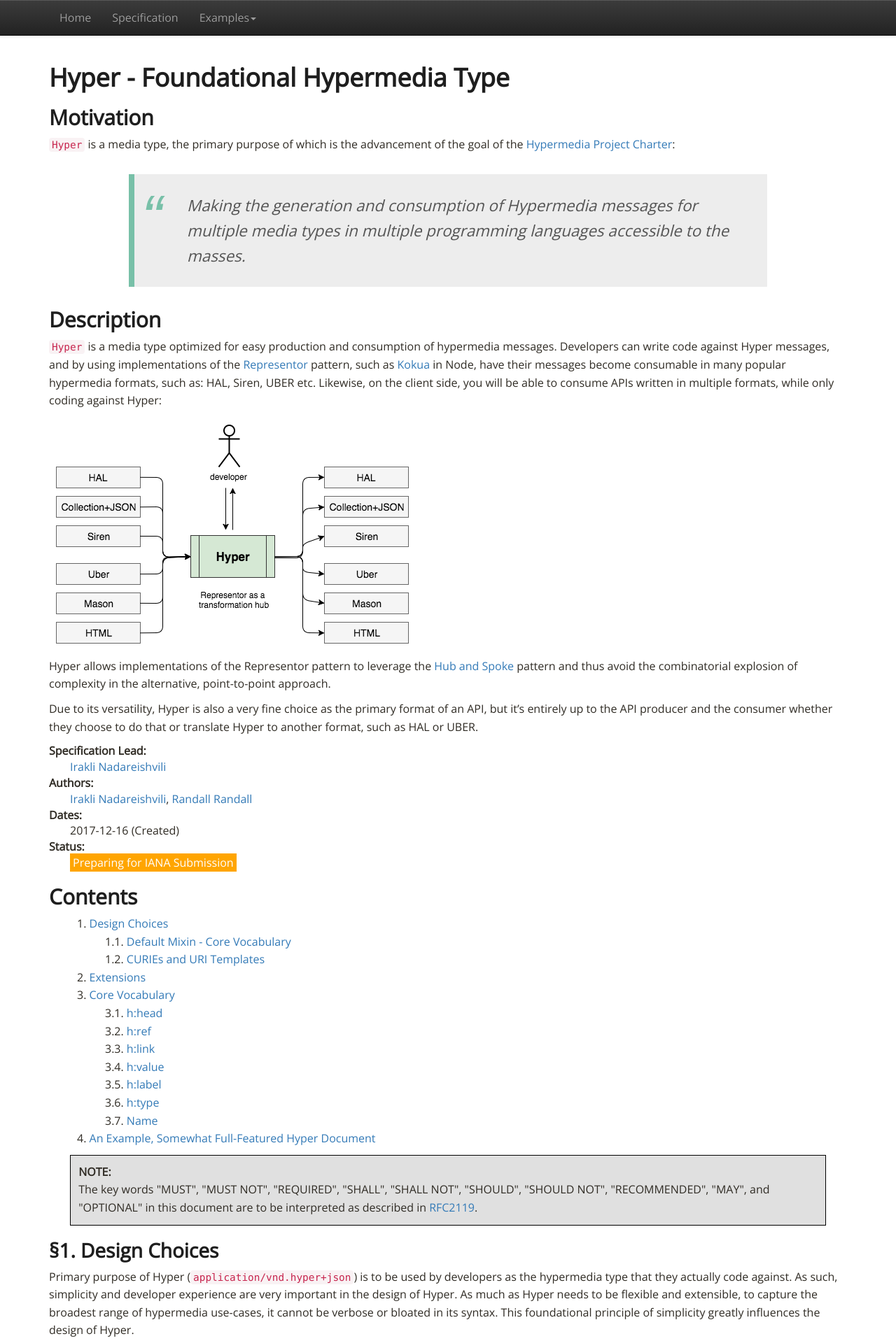
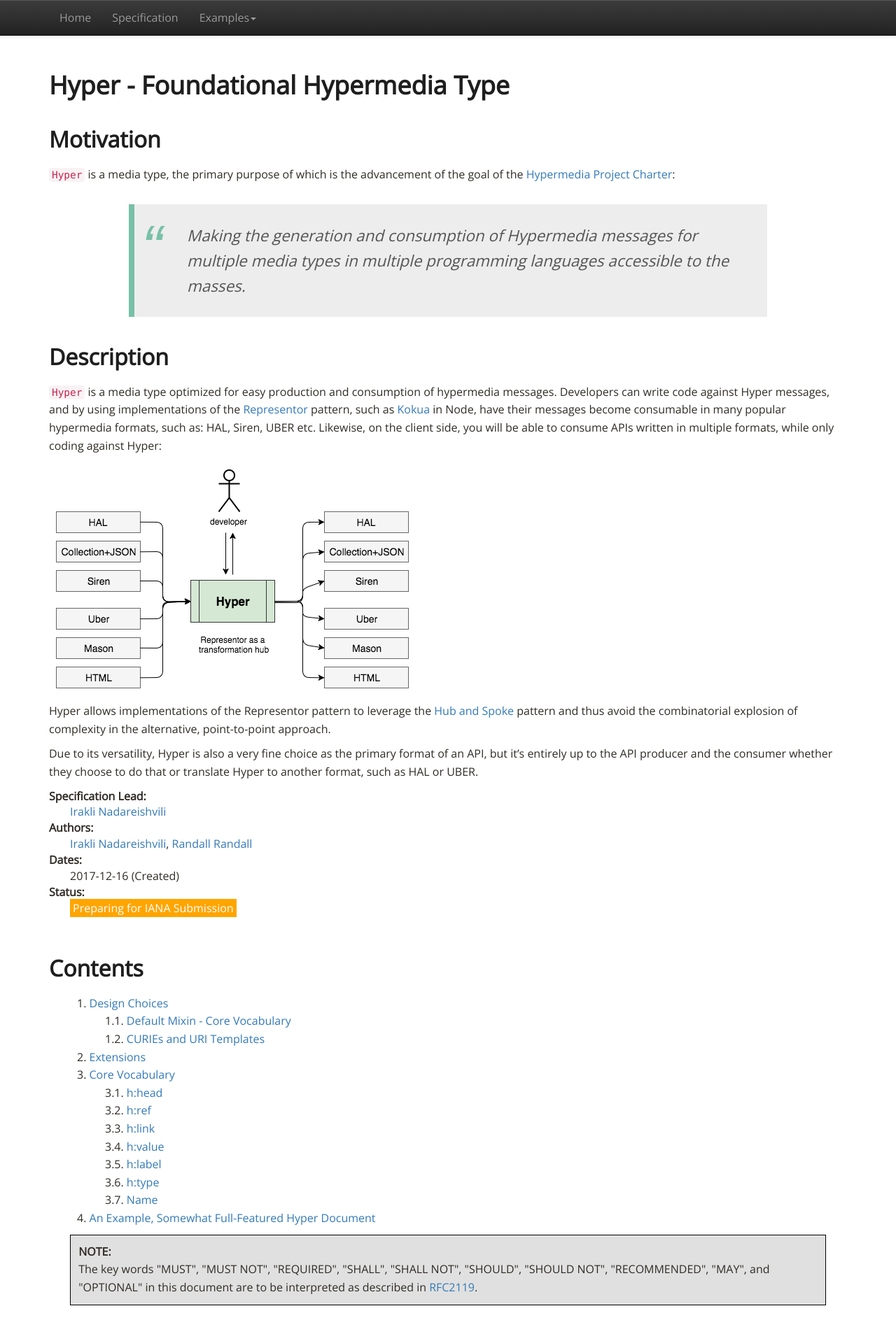
Before and after one commit to inadarei/hyper, a Jekyll site: the page built from spec.md, in a window 1280 px wide. Shown: the top 1917 px of the page at 70% size. Built offline with Jekyll 4.4.1, drawn with Linux system fonts in a browser that asks for light colours; nearby versions of some CDN libraries.

Commit message:
css improvements

```diff
--- a/css/typedef.css
+++ b/css/typedef.css
@@ -16,17 +16,26 @@ a {
 li, dt, dd {
 }
 
+h2#contents {
+  margin-top: 1.5em;
+}
+
+#design-choices {
+  margin-top: 1.5em;
+}
+
 h1, h2, h3, h4, h5, h6 {
   font-family: 'Open Sans', sans-serif;
   color:#1E1E1E;
   font-weight: 800;
+  line-height: 1.7em;
 }
 
 h1 {font-size: 36px;}
-h2 {font-size: 30px;}
+h2 {font-size: 32px;}
 h3 {font-size: 28px;}
 h4 {
-  font-size: 24px;
+  font-size: 22px;
   background: #eaeaea;
   padding: 10px;
 }
```
